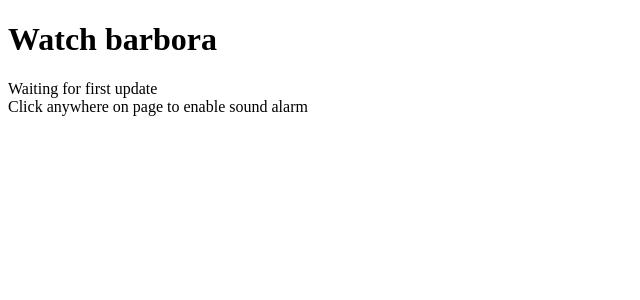
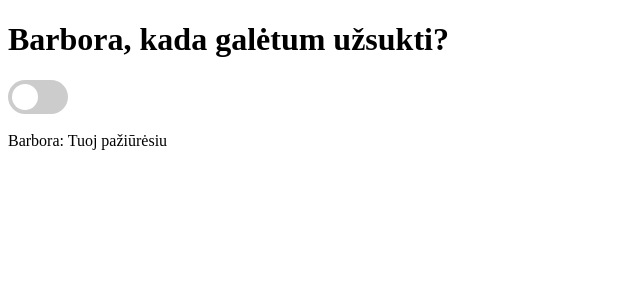
Before and after one commit to aidiss/barbora-delivery-spot-alert, a Flask app: page / in a window 1280 px wide. Shown: the top 300 px of the page, without its empty margins (0-640 px from the left). Run offline with Flask 2, Linux system fonts and the light colour scheme; data that the repository does not hold is empty; parts of the project's set-up code (start-up, migrations or seed data) failed here and were passed over.

Commit message:
Web app update

```diff
--- a/app.py
+++ b/app.py
@@ -1,4 +1,5 @@
 import datetime
+import sys
 
 import flask
 
@@ -8,8 +9,8 @@
 
 
 def event_stream():
-    message = magic()
-    yield f"data: " + message + "\n" "retry: 60000\n" "\n"
+    message = magic(HEADERS)
+    yield f"data: {message}\nretry: 60000\n\n"
 
 
 @app.route("/")
@@ -24,5 +25,10 @@
 
 if __name__ == "__main__":
     logger = create_logger(verbose=True)
+    try:
+        HEADERS = sys.argv[1]
+    except IndexError as _:
+        print("Please provide path tu raw headers file as an argument")
+        sys.exit(1)
     app.debug = False
     app.run(threaded=True)
--- a/main.py
+++ b/main.py
@@ -12,10 +12,11 @@ from utils import HTTPRequest
 
 PLATFORM = "WIN"
 
-if platform.system().lower().startswith('win'):
+if platform.system().lower().startswith("win"):
     import winsound
-elif platform.system().lower().startswith('dar'):
+elif platform.system().lower().startswith("dar"):
     import os
+
     PLATFORM = "MAC"
 
 BEEP_FREQUENCY = 1000
@@ -84,8 +85,8 @@ def scrape_and_alarm(headers_path):
 
         if slots["available"]:
             logger.info("%s Open slots found!", len(slots["available"]))
-            for slot in slots['available']:
-                logger.info('%s  %s', slot['deliveryTime'], slot['hour'])
+            for slot in slots["available"]:
+                logger.info("%s  %s", slot["deliveryTime"], slot["hour"])
             try:
                 if PLATFORM == "WIN":
                     winsound.Beep(BEEP_FREQUENCY, BEEP_DURATION)
@@ -95,6 +96,7 @@ def scrape_and_alarm(headers_path):
                 # No beep for windows
                 # Beep for Linux ALSA
                 import os
+
                 os.system("speaker-test -t sine -f 1000 -l 1 & sleep .9 && kill -9 $!")
                 pass
 
@@ -119,6 +121,7 @@ def parse_har(path):
         with open(output_filename, "w") as f:
             json.dump(headers, f, indent=4)
 
+
 def parse_headers(path):
     with open(path) as f:
         data = f.read()
@@ -126,12 +129,12 @@ def parse_headers(path):
     request = HTTPRequest(data)
 
     headers = dict(request.headers)
-
+    # Yes this is terrible design. Please fix this.
     if headers:
         output_filename = path + ".json"
         with open(output_filename, "w") as f:
             json.dump(headers, f, indent=4)
-
+    return headers
 
 
 def get_delivieries_headers(data):
@@ -156,23 +159,23 @@ def get_available_hours(data):
 
     return slots
 
-def magic():
-    # load headers
-    headers_path = 'headers.json'
-    with open(headers_path) as f:
-        headers = json.load(f)
-    session = requests.Session()
-    session.headers.update(headers)
-    response = session.get(barbora_deliveries_url)
+
+def magic(headers_path):
+    headers = parse_headers(headers_path)
+    response = requests.get(barbora_deliveries_url, headers=headers)
     data = response.json()
     slots = get_available_hours(data)
-    report = "%s open and %s closed slots" % (len(slots["available"]), len(slots["not_available"]))
+    available_slot_count = len(slots["available"])
+    not_available_slot_count = len(slots["not_available"])
+    report = f"Barbora: Artimiausiu metu turiu {available_slot_count} laisvų ir {not_available_slot_count} užimtų vietų"
     return report
 
 
 def create_argument_parser():
     argument_parser = argparse.ArgumentParser(description="This is magic script")
-    argument_parser.add_argument("command", choices=["parse_har", "alarm", "parse_headers"])
+    argument_parser.add_argument(
+        "command", choices=["parse_har", "alarm", "parse_headers"]
+    )
     argument_parser.add_argument("path")
     argument_parser.add_argument("-v", "--verbose", action="store_true")
     return argument_parser
@@ -194,7 +197,6 @@ def create_logger(verbose):
     return logger
 
 
-
 if __name__ == "__main__":
     argument_parser = create_argument_parser()
     arguments = argument_parser.parse_args()
--- /dev/null
+++ b/static/script.js
@@ -0,0 +1,41 @@
+var isAlarmEnabled = false;
+var targetContainer = document.getElementById("barbora_count");
+var eventSource = new EventSource("/stream")
+var alarm_sound = new Audio('./static/service-bell_daniel_simion.mp3');
+
+// Event source
+eventSource.onopen = function (event) {
+    console.log('Event source on open')
+}
+
+eventSource.onmessage = function (event) {
+    console.log(event.data);
+    updateLog(event.data);
+    processStatus(event.data);
+};
+
+function updateLog(data) {
+    targetContainer.innerHTML = '<img src="./static/barbora-veidas.jpg">' + data + '<br>' + targetContainer.innerHTML;
+}
+
+function processStatus(data) {
+    console.log('WTF')
+    if (isAlarmEnabled === false) {
+        console.log("Not playing, Alarm disabled");
+    } else if (data.includes('0 laisvų')) {
+        console.log("0 laisvų");
+    } else {
+        alarm_sound.play();
+        console.log("Played alarm");
+    }
+}
+
+function toggleAlarm() {
+    if (isAlarmEnabled === false) {
+        isAlarmEnabled = true;
+        console.log("Alarm enabled")
+    } else {
+        isAlarmEnabled = false;
+        console.log("Alarm disabled")
+    }
+}
--- /dev/null
+++ b/static/style.css
@@ -0,0 +1,66 @@
+img {
+    max-width: 30px
+}
+
+/* The switch - the box around the slider */
+.switch {
+    position: relative;
+    display: inline-block;
+    width: 60px;
+    height: 34px;
+}
+
+/* Hide default HTML checkbox */
+.switch input {
+    opacity: 0;
+    width: 0;
+    height: 0;
+}
+
+/* The slider */
+.slider {
+    position: absolute;
+    cursor: pointer;
+    top: 0;
+    left: 0;
+    right: 0;
+    bottom: 0;
+    background-color: #ccc;
+    -webkit-transition: .4s;
+    transition: .4s;
+}
+
+.slider:before {
+    position: absolute;
+    content: "";
+    height: 26px;
+    width: 26px;
+    left: 4px;
+    bottom: 4px;
+    background-color: white;
+    -webkit-transition: .4s;
+    transition: .4s;
+}
+
+input:checked+.slider {
+    background-color: #2196F3;
+}
+
+input:focus+.slider {
+    box-shadow: 0 0 1px #2196F3;
+}
+
+input:checked+.slider:before {
+    -webkit-transform: translateX(26px);
+    -ms-transform: translateX(26px);
+    transform: translateX(26px);
+}
+
+/* Rounded sliders */
+.slider.round {
+    border-radius: 34px;
+}
+
+.slider.round:before {
+    border-radius: 50%;
+}
--- a/templates/index.html
+++ b/templates/index.html
@@ -5,29 +5,19 @@
     <meta charset="UTF-8">
     <meta name="viewport" content="width=device-width, initial-scale=1.0">
     <title>Barbora</title>
+    <link rel="stylesheet" type="text/css" href="./static/style.css">
 </head>
 
 <body>
-    <h1>Watch barbora</h1>
-    <div id="barbora_count">Waiting for first update<br>Click anywhere on page to enable sound alarm</div>
+    <h1>Barbora, kada galėtum užsukti?</h1>
+    <div>
+        <label class="switch">
+            <input type="checkbox" onclick="toggleAlarm()"  class="myButton">
+            <span class="slider round"></span>
+        </label>
+    </div>
+    <br>
+    <div id="barbora_count">Barbora: Tuoj pažiūrėsiu</div>
 </body>
-<script>
-    var targetContainer = document.getElementById("barbora_count");
-    var eventSource = new EventSource("/stream")
-    audio = new Audio('static/sounds/service-bell_daniel_simion.mp3')
-    eventSource.onopen = function (e) {
-        console.log('Event stream initiated')
-
-    }
-
-    eventSource.onmessage = function (e) {
-        targetContainer.innerHTML = e.data + '<br>' + targetContainer.innerHTML;
-
-        if (!(e.data.includes('0 open'))) {
-            audio.play()
-        }
-    };
-
-</script>
-
+<script src="static/script.js"></script>
 </html>
```
Also changed, not shown: README.md, static/barbora-veidas.jpg (added), 2 other files.
